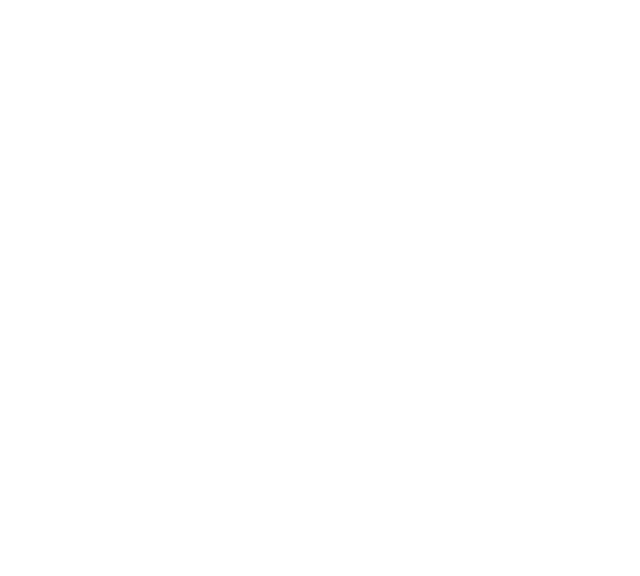
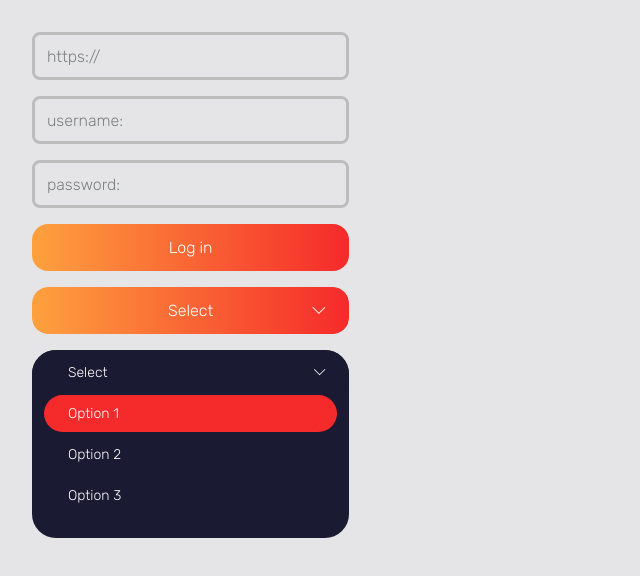
Before and after one commit to RuslanPanasuk/Orange_UI_Kit, a plain HTML site: page index.html in a window 1280 px wide. Shown: the whole page, without its empty margins (0-640 px from the left). Drawn offline with Linux system fonts and the light colour scheme; files whose address does not match are found by name.

Commit message:
feat: add inputs und buttons

```diff
--- a/icons/style.css
+++ b/icons/style.css
@@ -1,10 +1,10 @@
 @font-face {
   font-family: 'icons';
-  src:  url('fonts/icons.eot?x7655r');
-  src:  url('fonts/icons.eot?x7655r#iefix') format('embedded-opentype'),
-    url('fonts/icons.ttf?x7655r') format('truetype'),
-    url('fonts/icons.woff?x7655r') format('woff'),
-    url('fonts/icons.svg?x7655r#icons') format('svg');
+  src:  url('./fonts/icons.eot?x7655r');
+  src:  url('./fonts/icons.eot?x7655r#iefix') format('embedded-opentype'),
+    url('./fonts/icons.ttf?x7655r') format('truetype'),
+    url('./fonts/icons.woff?x7655r') format('woff'),
+    url('./fonts/icons.svg?x7655r#icons') format('svg');
   font-weight: normal;
   font-style: normal;
   font-display: block;
--- a/index.html
+++ b/index.html
@@ -3,10 +3,55 @@
   <head>
     <meta charset="UTF-8">
     <meta name="viewport" content="width=device-width, initial-scale=1.0">
-    <link rel="stylesheet" href="./style.css">
+    <link rel="stylesheet" href="style.css">
     <title>Orange UI Kit</title>
   </head>
+  <body>
+    <div class="wrapper">
+      <div>
+        <label class="input">
+          <span>https://</span>
+          <input type="text">
+        </label>
 
-  <body>
+        <label class="input">
+          <span>username:</span>
+          <input type="text">
+        </label>
+
+        <label class="input">
+          <span>password:</span>
+          <input type="password">
+        </label>
+
+        <div class="button">Log in</div>
+
+        <div class="selectbox">
+          <div class="selectbox__selected">
+            <span>Select</span>
+            <i class="ic_arrow_down"></i>
+          </div>
+          <div class="selectbox__list">
+            <div class="selectbox__item">Option 1</div>
+            <div class="selectbox__item">Option 2</div>
+            <div class="selectbox__item">Option 3</div>
+          </div>
+        </div>
+
+        <div class="selectbox open">
+          <div class="selectbox__selected">
+            <span>Select</span>
+            <i class="ic_arrow_down"></i>
+          </div>
+          <div class="selectbox__list">
+            <div class="selectbox__item active">Option 1</div>
+            <div class="selectbox__item">Option 2</div>
+            <div class="selectbox__item">Option 3</div>
+          </div>
+        </div>
+      </div>
+      <div></div>
+      <div></div>
+    </div>
   </body>
 </html>
--- a/style.css
+++ b/style.css
@@ -1,9 +1,156 @@
+@import url('https://fonts.googleapis.com/css2?family=Rubik:wght@300;400;500;600&display=swap');
+@import url('./icons/style.css');
+
+:root {
+  --accent: #f52a2b;
+  --grey_light: #bcbcbc;
+  --grey_dark: #7c8080;
+  --bg: #e5e5e7;
+  --dark: #1a1a33;
+  --gradient_primary: linear-gradient(to right, #fea13e, var(--accent));
+  --gradient_secondary: linear-gradient(to right, var(--grey_light), var(--grey_dark));
+
+  --transition: all 0.3s ease-in-out;
+}
+
 * {
   margin: 0;
   box-sizing: border-box;
 }
 
+body {
+  font-family: 'Rubik', sans-serif;
+  background-color: var(--bg);
+}
 
+.wrapper {
+  display: grid;
+  grid-template-columns: 1fr 2fr 1fr;
+  min-height: 100vh;
+}
 
-body {
+.wrapper > div {
+  padding: 32px;
 }
+
+.wrapper > div > *:not(:last-child) {
+  margin-bottom: 16px;
+}
+
+/* UI Kit */
+
+/* Inputs */
+
+.input {
+  display: flex;
+  align-items: center;
+  gap: 4px;
+  width: 100%;
+  padding-left: 12px;
+  border: 3px solid var(--grey_light);
+  border-radius: 8px;
+  overflow: hidden;
+  font-weight: 300;
+  color: var(--grey_dark);
+
+  transition: var(--transition);
+}
+
+.input:focus-within {
+  border-radius: 16px;
+  border-color: #fff;
+  background-color: #fff;
+}
+
+.input input {
+  padding: 12px 12px 12px 0;
+  outline: none;
+  background-color: var(--bg);
+  border: none;
+  flex-grow: 1;
+
+  font-size: 1em;
+
+  transition: var(--transition);
+}
+
+.input:focus-within input {
+  background-color: #fff;
+}
+
+/* Selectbox */
+
+.button,
+.selectbox__selected {
+  padding: 14px 24px;
+  text-align: center;
+  border-radius: 16px;
+  background: var(--gradient_primary);
+  color: #fff;
+  font-weight: 300;
+}
+
+.selectbox {
+  border-radius: 16px;
+  overflow: hidden;
+  color: #fff;
+  font-weight: 300;
+  cursor: pointer;
+
+  transition: var(--transition);
+}
+
+.selectbox__selected {
+  position: relative;
+  padding: auto 48px;
+  min-width: max-content;
+}
+
+.ic_arrow_down {
+  font-size: 0.8em;
+  position: absolute;
+  right: 24px;
+  top: 50%;
+  transform: translateY(-50%);
+}
+
+.selectbox__list {
+  padding: 0 12px 0;
+  max-height: 0;
+
+  transition: var(--transition);
+}
+
+.selectbox__item {
+  padding: 10px 24px;
+  font-size: 14px;
+
+  transition: var(--transition);
+}
+
+.selectbox__item:not(:last-child) {
+  margin-bottom: 4px;
+}
+
+.selectbox__item:hover,
+.selectbox__item.active {
+  background-color: var(--accent);
+  border-radius: 100px;
+}
+
+.selectbox.open {
+  border-radius: 24px;
+  background: var(--dark);
+  font-size: 14px;
+}
+
+.selectbox.open .selectbox__selected {
+  text-align-last: left;
+  padding-left: 36px;
+  background: var(--dark);
+}
+
+.selectbox.open .selectbox__list {
+  max-height: max-content;
+  padding: 0 12px 24px;
+}
```
Also changed, not shown: icons/selection.json (deleted, +0 -1 lines).
